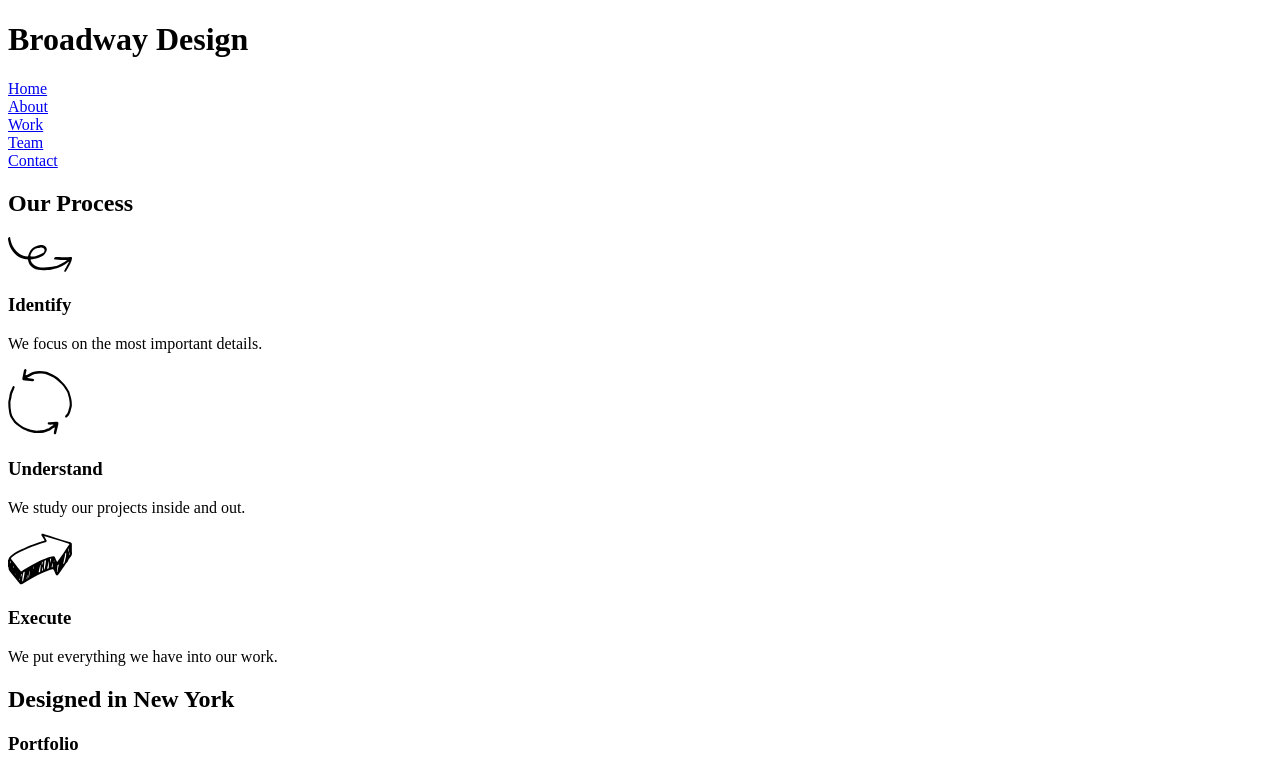
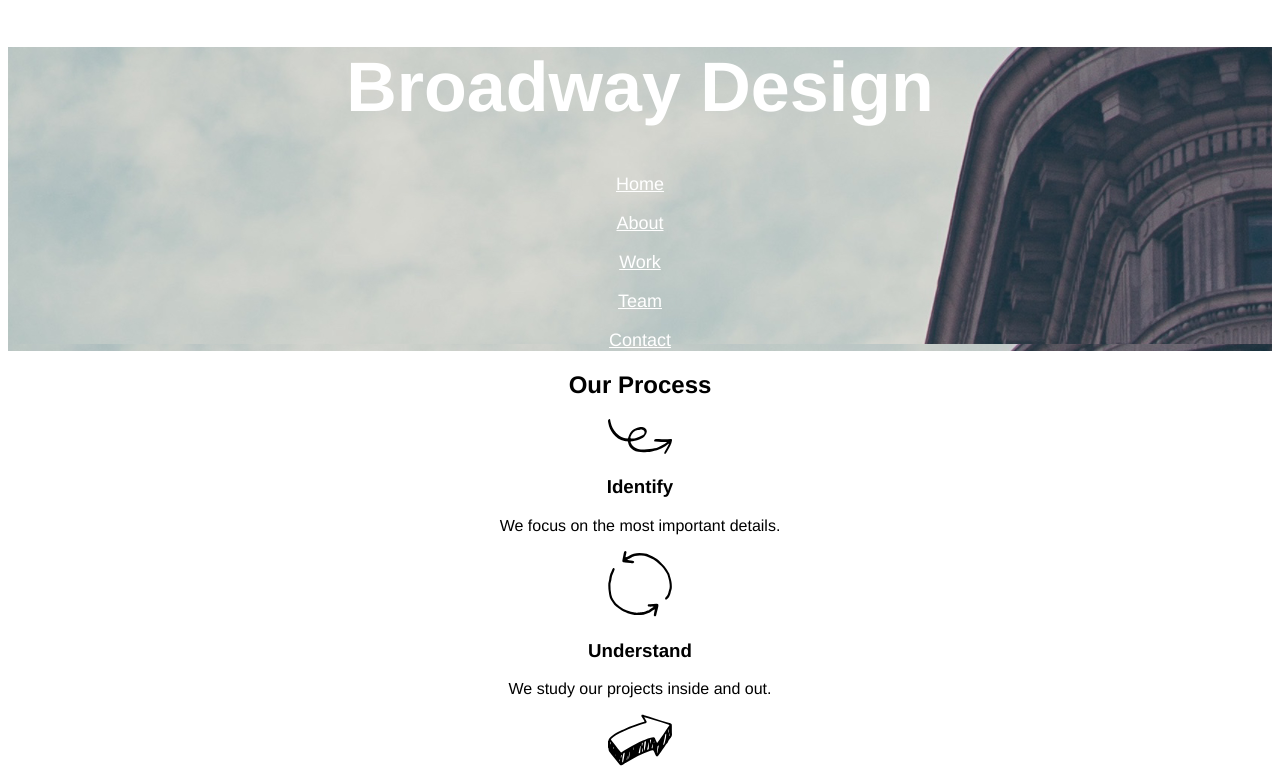
Before and after one commit to frantzrt/broadway, a plain HTML site: page index.html in a window 1280 px wide. Shown: the top 771 px of the page. Drawn offline with Linux system fonts and the light colour scheme.

Commit message:
Started css on header.

```diff
--- a/index.html
+++ b/index.html
@@ -2,17 +2,17 @@
 <html>
   <head>
     <meta charset="utf-8">
-    <link href="./resources/css/style.css" type="text/css" rel"stylesheet">
+    <link href="./resources/css/style.css" style="text/css" rel="stylesheet">
     <title>Broadway Design</title>
   </head>
   <body>
-    <div id="header">
-      <h1>Broadway Design</h1>
-      <p><a href="./index.html">Home</a><br>
-      <a href="./index.html">About</a><br>
-      <a href="./index.html">Work</a><br>
-      <a href="./index.html">Team</a><br>
-      <a href="./index.html">Contact</a></p>
+    <div id="top">
+      <h1 class="header">Broadway Design</h1>
+      <p id="links"><a href="./index.html">Home</a></p>
+      <p id="links"><a href="./index.html">About</a></p>
+      <p id="links"><a href="./index.html">Work</a></p>
+      <p id="links"><a href="./index.html">Team</a></p>
+      <p id="links"><a href="./index.html">Contact</a></p>
     </div>
     <div id="process">
       <h2>Our Process</h2>
--- a/resources/css/style.css
+++ b/resources/css/style.css
@@ -0,0 +1,25 @@
+body {
+  text-align: center;
+  font-family: Helvetica;
+}
+
+.header, .designed {
+  color: white;
+}
+
+.header {
+  font-size: 70px;
+  font-weight: bold;
+}
+
+#links {
+  font-size: 18px;
+}
+
+#top {
+    background-image: url("https://frantzrt.github.io/broadway/resources/images/the-flatiron-building.png");
+}
+
+a {
+  color: white;
+}
```
